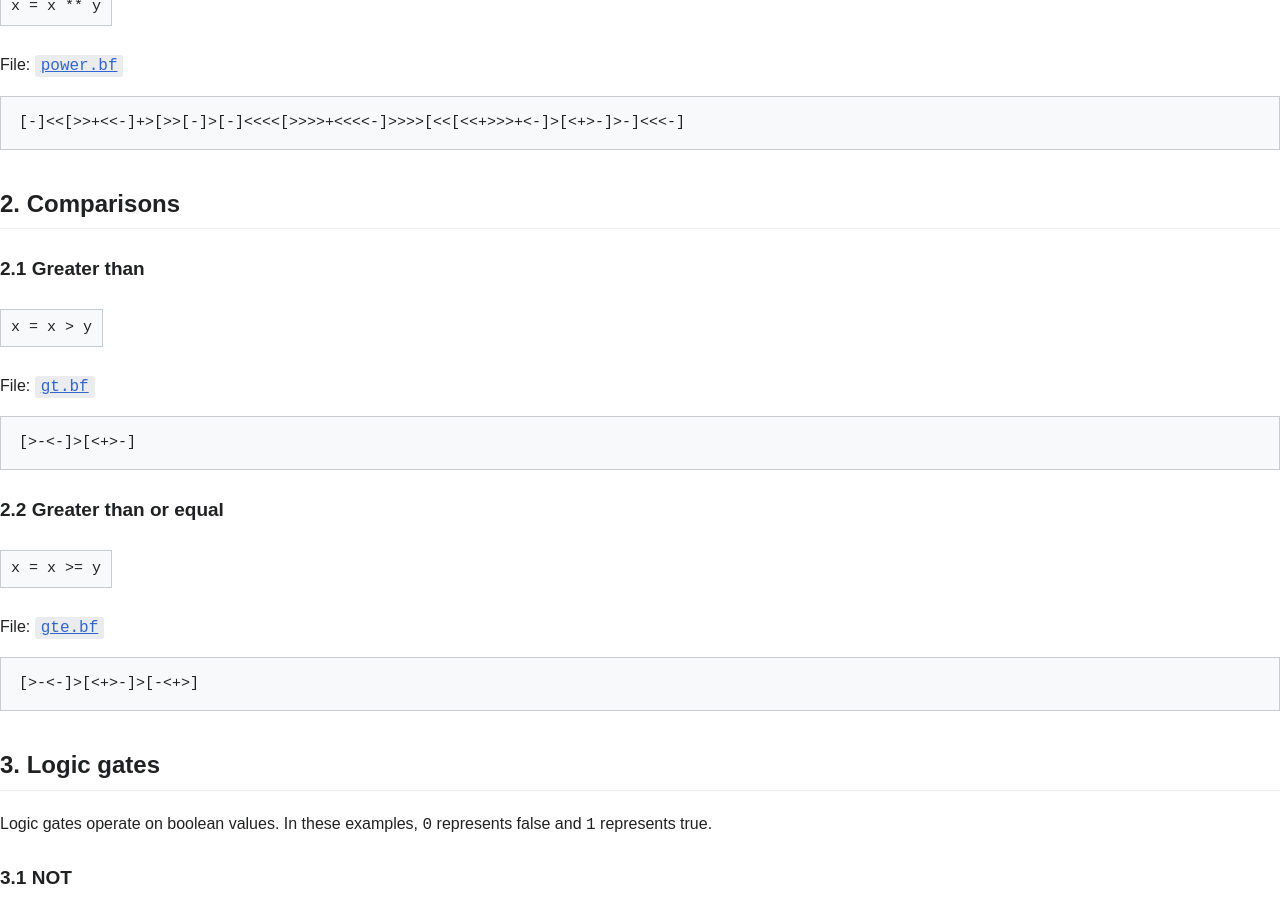
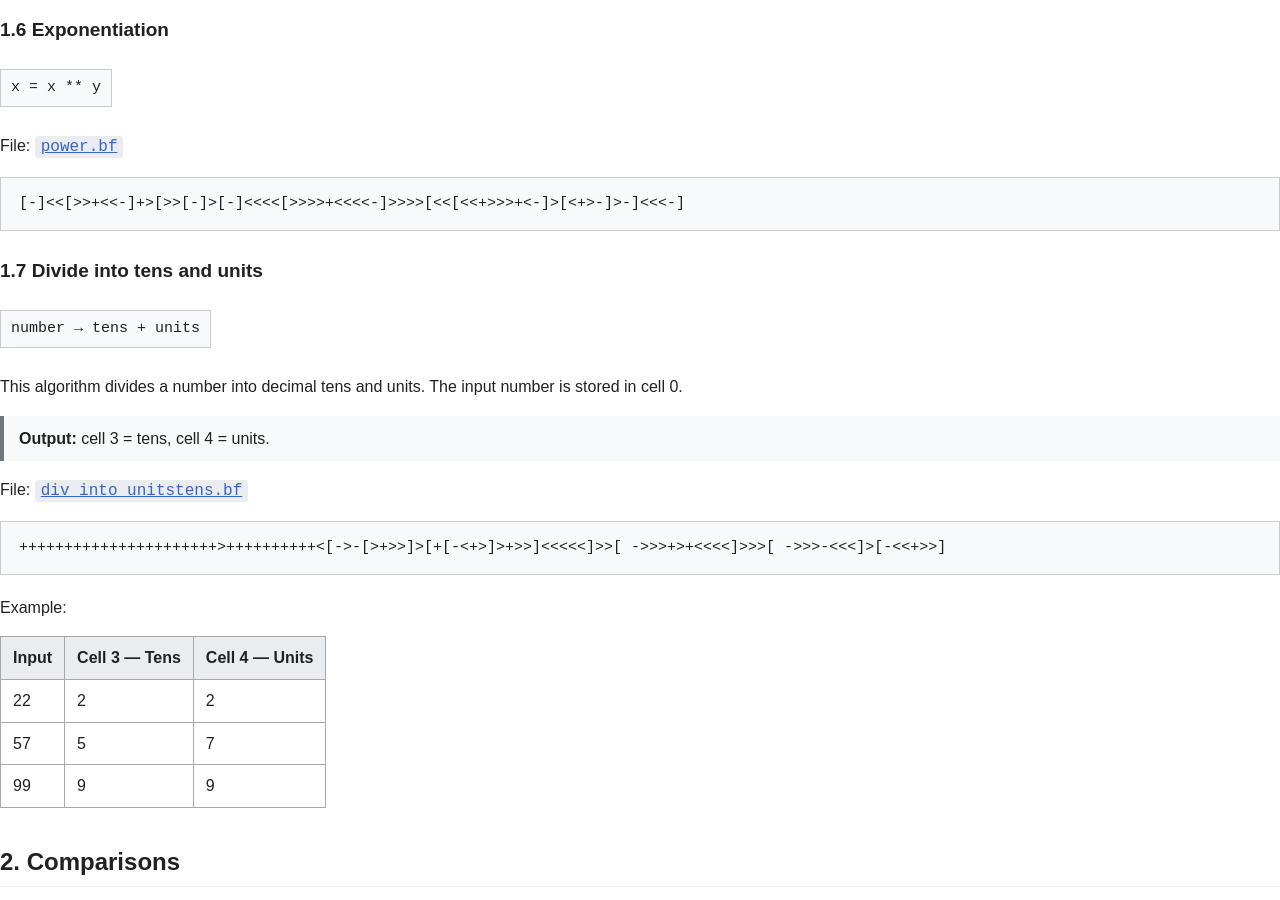
Before and after one commit to programming12321/BF-examples, a Jekyll site: the page built from index.html, in a window 1280 px wide and 900 px high, scrolled down 2589 px. Built offline with Jekyll 4.4.1, drawn with Linux system fonts in a browser that asks for light colours; some of the changed text lies outside the part shown.

Commit message:
Update table of contents and add new algorithm section

````diff
--- a/index.html
+++ b/index.html
@@ -29,6 +29,7 @@ written in Brainfuck.
 <div class="toc">
     <div class="toc-title">Contents</div>
 
+```
 <a href="#arithmetic">1. Arithmetic</a>
 <a href="#add">1.1 Addition</a>
 <a href="#sub">1.2 Subtraction</a>
@@ -36,6 +37,7 @@ written in Brainfuck.
 <a href="#div">1.4 Division</a>
 <a href="#mod">1.5 Modulo</a>
 <a href="#pow">1.6 Exponentiation</a>
+<a href="#unitstens">1.7 Divide into tens and units</a>
 
 <a href="#comparison">2. Comparisons</a>
 <a href="#gt">2.1 Greater than</a>
@@ -65,10 +67,14 @@ written in Brainfuck.
 <a href="#strlen">7.2 Length</a>
 <a href="#concat">7.3 Concatenate</a>
 <a href="#strcpy">7.4 Copy</a>
+```
+
 </div>
 
 <!-- ============================= -->
+
 <!-- ARITHMETIC -->
+
 <!-- ============================= -->
 
 <h2 id="arithmetic">1. Arithmetic</h2>
@@ -110,7 +116,7 @@ File:
 </a>
 </p>
 
-<pre class="bf">[&gt;[&gt;+&gt;+&lt;&lt;-]&gt;[&lt;+&gt;-]&lt;-]</pre>
+<pre class="bf">[&gt;[&gt;+&gt;+&lt;&lt;-]&gt;&gt;[&lt;&lt;+&gt;&gt;-]&lt;&lt;&lt;-]</pre>
 
 <h3 id="div">1.4 Division</h3>
 
@@ -149,10 +155,61 @@ File:
 </a>
 </p>
 
-<pre class="bf">[-]<<[>>+<<-]+>[>>[-]>[-]<<<<[>>>>+<<<<-]>>>>[<<[<<+>>>+<-]>[<+>-]>-]<<<-]</pre>
+<pre class="bf">[-]&lt;&lt;[&gt;&gt;+&lt;&lt;-]+&gt;[&gt;&gt;[-]&gt;[-]&lt;&lt;&lt;&lt;[&gt;&gt;&gt;&gt;+&lt;&lt;&lt;&lt;-]&gt;&gt;&gt;&gt;[&lt;&lt;[&lt;&lt;+&gt;&gt;&gt;+&lt;-]&gt;[&lt;+&gt;-]&gt;-]&lt;&lt;&lt;-]</pre>
+
+<h3 id="unitstens">1.7 Divide into tens and units</h3>
+
+<p class="operation"><code>number → tens + units</code></p>
+
+<p>
+This algorithm divides a number into decimal tens and units.
+The input number is stored in cell 0.
+</p>
+
+<div class="note">
+    <strong>Output:</strong>
+    cell 3 = tens,
+    cell 4 = units.
+</div>
+
+<p>
+File:
+<a href="https://github.com/programming12321/BF-examples/blob/main/div_into_unitstens.bf">
+<span class="file">div_into_unitstens.bf</span>
+</a>
+</p>
+
+<pre class="bf">++++++++++++++++++++++&gt;++++++++++&lt;[->-[&gt;+&gt;&gt;]&gt;[+[-&lt;+&gt;]&gt;+&gt;&gt;]&lt;&lt;&lt;&lt;&lt;]&gt;&gt;[ -&gt;&gt;&gt;+&gt;+&lt;&lt;&lt;&lt;]&gt;&gt;&gt;[ -&gt;&gt;&gt;-&lt;&lt;&lt;]&gt;[-&lt;&lt;+&gt;&gt;]</pre>
+
+<p>Example:</p>
+
+<table>
+<tr>
+    <th>Input</th>
+    <th>Cell 3 — Tens</th>
+    <th>Cell 4 — Units</th>
+</tr>
+<tr>
+    <td>22</td>
+    <td>2</td>
+    <td>2</td>
+</tr>
+<tr>
+    <td>57</td>
+    <td>5</td>
+    <td>7</td>
+</tr>
+<tr>
+    <td>99</td>
+    <td>9</td>
+    <td>9</td>
+</tr>
+</table>
 
 <!-- ============================= -->
+
 <!-- COMPARISON -->
+
 <!-- ============================= -->
 
 <h2 id="comparison">2. Comparisons</h2>
@@ -184,7 +241,9 @@ File:
 <pre class="bf">[&gt;-&lt;-]&gt;[&lt;+&gt;-]&gt;[-&lt;+&gt;]</pre>
 
 <!-- ============================= -->
+
 <!-- LOGIC GATES -->
+
 <!-- ============================= -->
 
 <h2 id="logic">3. Logic gates</h2>
@@ -230,7 +289,9 @@ File:
 </table>
 
 <!-- ============================= -->
+
 <!-- MEMORY -->
+
 <!-- ============================= -->
 
 <h2 id="memory">4. Memory manipulation</h2>
@@ -262,7 +323,9 @@ File:
 <pre class="bf">[&gt;+&lt;-]&gt;[&lt;+&gt;-]</pre>
 
 <!-- ============================= -->
+
 <!-- CONVERSIONS -->
+
 <!-- ============================= -->
 
 <h2 id="conversions">5. Conversions</h2>
@@ -294,7 +357,9 @@ File:
 <pre class="bf">++++++++++++++++++++++++++++++++++++++++++++++++</pre>
 
 <!-- ============================= -->
+
 <!-- OTHER -->
+
 <!-- ============================= -->
 
 <h2 id="other">6. Other algorithms</h2>
@@ -323,7 +388,7 @@ File:
 </a>
 </p>
 
-<pre class="bf">[->-<]</pre>
+<pre class="bf">[-&gt;-&lt;]</pre>
 
 <h3 id="pos">6.3 Positive</h3>
 
@@ -378,7 +443,9 @@ File:
 <pre class="bf">++++[&gt;++++++++++&lt;-]++++++++++&gt;+++++++&lt;[&gt;+.&lt;-]</pre>
 
 <!-- ============================= -->
+
 <!-- STRINGS -->
+
 <!-- ============================= -->
 
 <h2 id="strings">7. String manipulation</h2>
@@ -420,7 +487,7 @@ File:
 </a>
 </p>
 
-<pre class="bf">,----------[&gt;&gt;[-]&lt;&lt;[->+&gt;+&lt;&lt;]&gt;[[-]&gt;++++++++++.&lt;]&lt;+,----------],----------[&gt;&gt;[-]&lt;&lt;[->+&gt;+&lt;&lt;]&gt;[[-]&gt;++++++++++.&lt;]&lt;+,----------]</pre>
+<pre class="bf">,----------[&gt;&gt;[-]&lt;&lt;[-&gt;+&gt;+&lt;&lt;]&gt;[[-]&gt;++++++++++.&lt;]&lt;+,----------],----------[&gt;&gt;[-]&lt;&lt;[-&gt;+&gt;+&lt;&lt;]&gt;[[-]&gt;++++++++++.&lt;]&lt;+,----------]</pre>
 
 <h3 id="strcpy">7.4 Copy</h3>
 
@@ -433,10 +500,12 @@ File:
 </a>
 </p>
 
-<pre class="bf">,[->+&gt;+&lt;&lt;]&gt;&gt;[-&lt;&lt;+&gt;&gt;]&lt;&lt;</pre>
+<pre class="bf">,[-&gt;+&gt;+&lt;&lt;]&gt;&gt;[-&lt;&lt;+&gt;&gt;]&lt;&lt;</pre>
 
 <!-- ============================= -->
+
 <!-- REPOSITORY FILES -->
+
 <!-- ============================= -->
 
 <h2>Repository files</h2>
@@ -476,6 +545,11 @@ File:
 <tr>
     <td>Exponentiation</td>
     <td><a href="https://github.com/programming12321/BF-examples/blob/main/power.bf">power.bf</a></td>
+</tr>
+
+<tr>
+    <td>Divide into tens and units</td>
+    <td><a href="https://github.com/programming12321/BF-examples/blob/main/div_into_unitstens.bf">div_into_unitstens.bf</a></td>
 </tr>
 
 <tr>
@@ -570,6 +644,5 @@ File:
     Based on the examples in programming12321/BF-examples.
 </div>
 
-</div>
 </body>
 </html>
````
Lines whose indentation alone changed are shown as unchanged.
